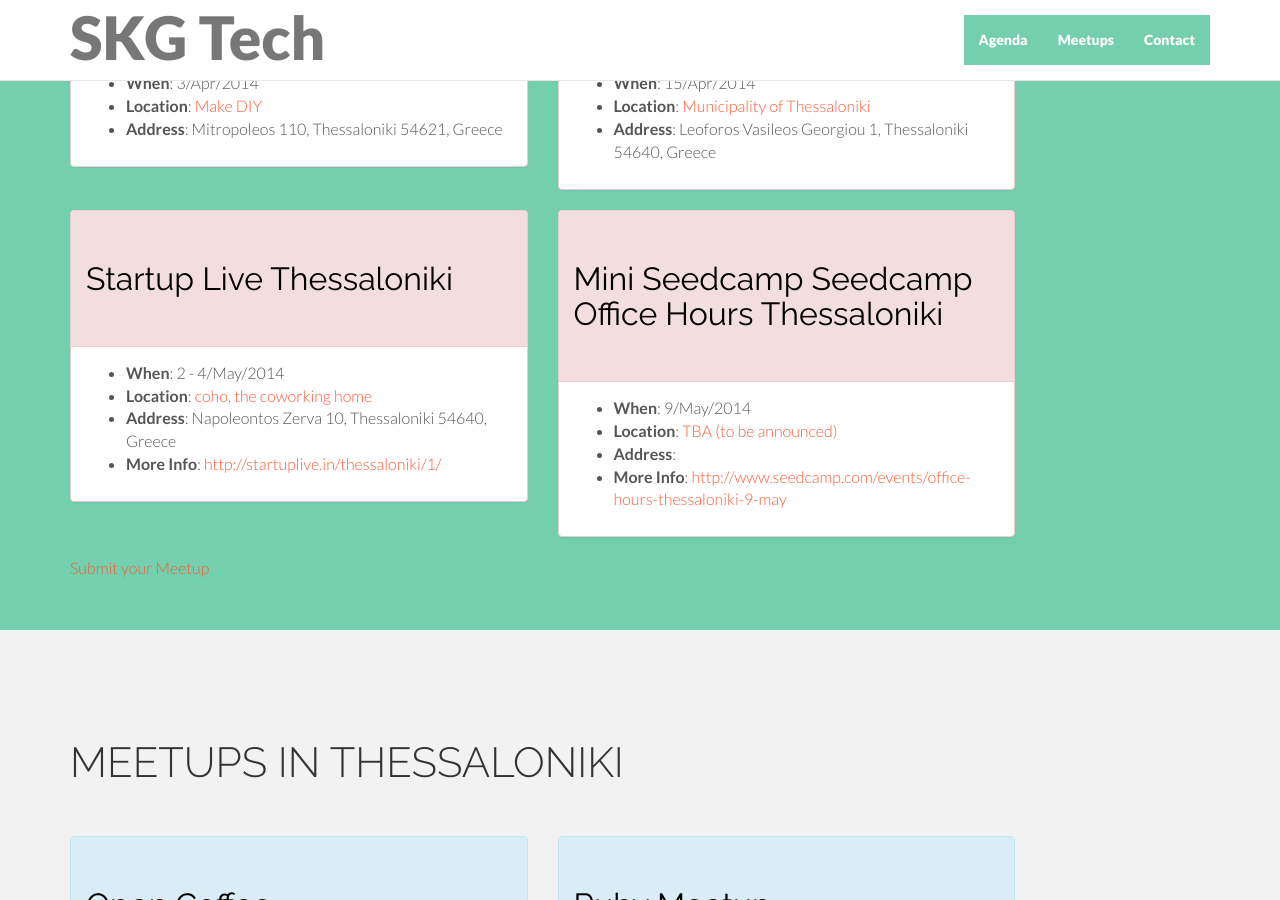
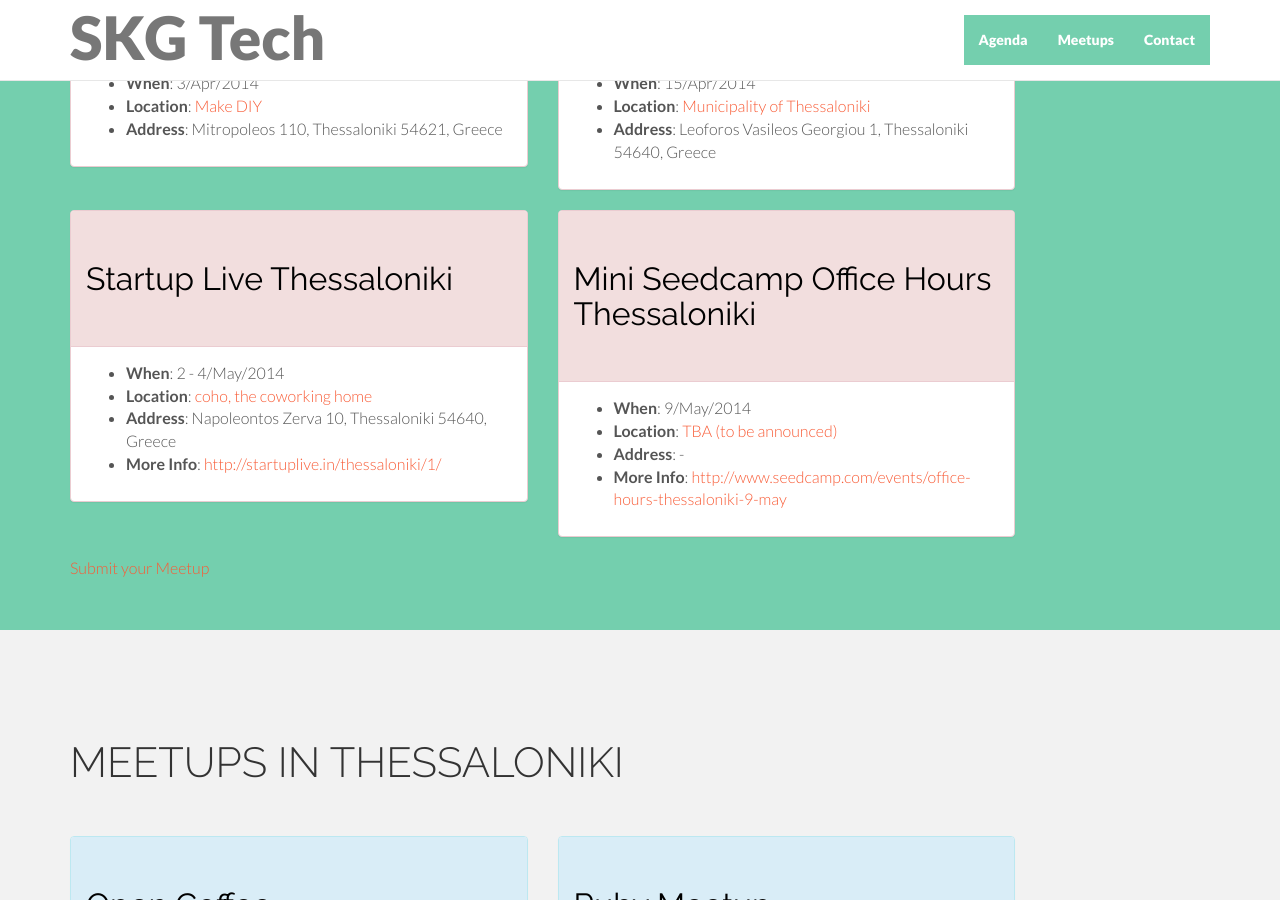
Before and after one commit to skgtech/skgtech.github.io, a Jekyll site: the page built from index.html, in a window 1280 px wide and 900 px high, scrolled down 981 px. Built offline with Jekyll 4.4.1, drawn with Linux system fonts in a browser that asks for light colours; nearby versions of some CDN libraries; comment, search, counter and statistics services are not loaded.

Commit message:
add mini seedcamp

```diff
--- a/_data/agenda.yaml
+++ b/_data/agenda.yaml
@@ -14,9 +14,10 @@
   address: "Napoleontos Zerva 10, Thessaloniki 54640, Greece"
   locationUrl: "https://www.google.com/maps/place/40%C2%B037'16.3%22N+22%C2%B057'18.0%22E/@40.621193,22.954988,15z"
   website: "http://startuplive.in/thessaloniki/1/"
-- name: "Mini Seedcamp Seedcamp Office Hours Thessaloniki"
+- name: "Mini Seedcamp Office Hours Thessaloniki"
   date: "9/May/2014"
   location: "TBA (to be announced)"
+  address: "-"
   website: "http://www.seedcamp.com/events/office-hours-thessaloniki-9-may"
 
 # Add to Google Calendar link
```
